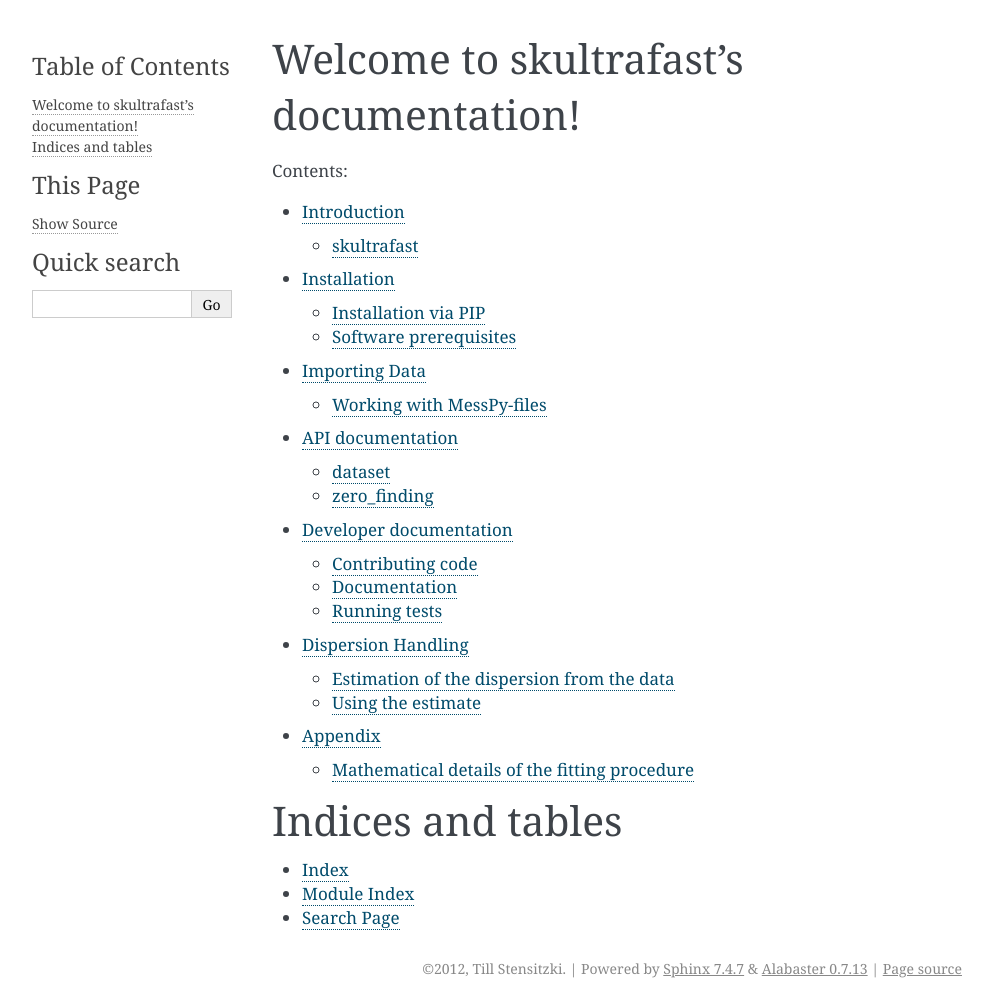
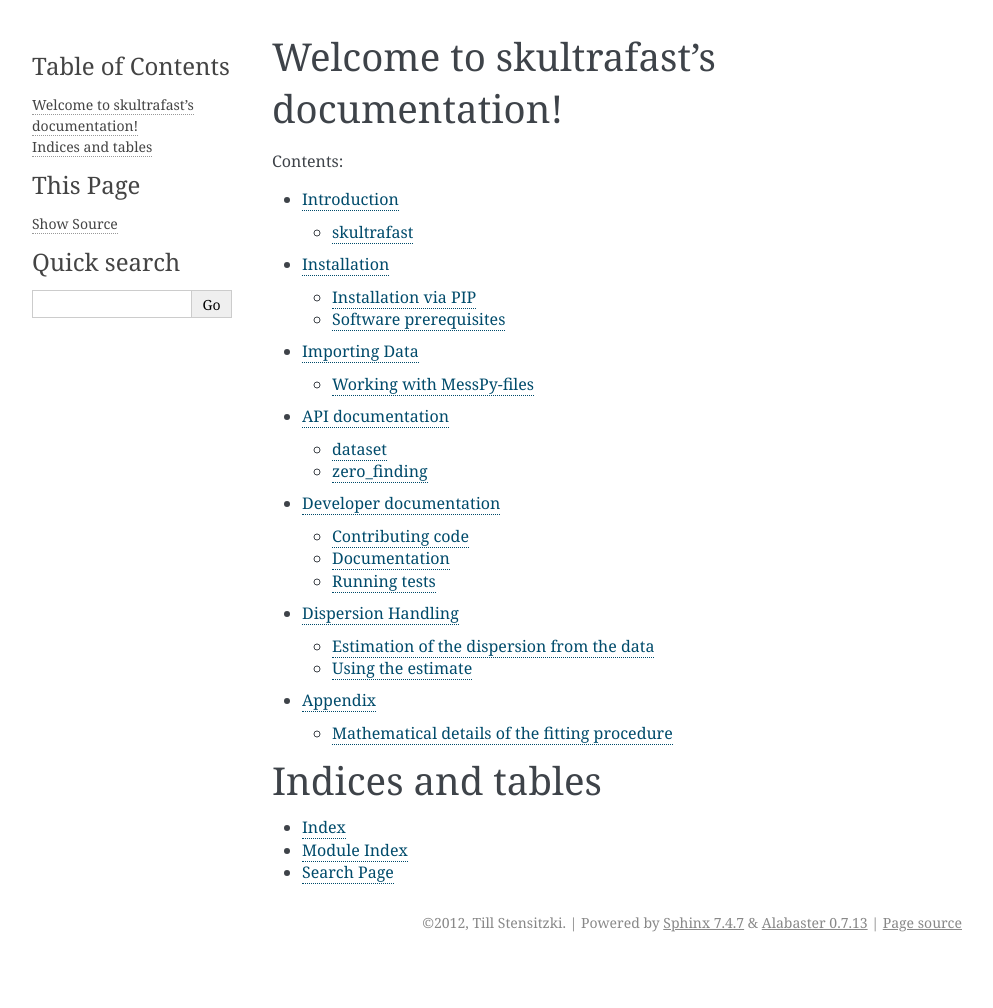
Before and after one commit to Tillsten/skultrafast, a Sphinx documentation site: the page built from docs/index.rst, in a window 1280 px wide and 1008 px high. Shown: the whole window, without its empty margins (148-1141 px from the left). Built offline with Sphinx 7.4.7, drawn with Linux system fonts in a browser that asks for light colours; pages that are not in the unit, such as notebooks, are missing from menus.

Commit message:
update doc theme

```diff
--- a/docs/conf.py
+++ b/docs/conf.py
@@ -111,7 +111,10 @@ html_theme = 'alabaster'
 # Theme options are theme-specific and customize the look and feel of a theme
 # further.  For a list of options available for each theme, see the
 # documentation.
-#html_theme_options = {}
+html_theme_options = {
+  'fixed_sidebar': True,
+  'font_size': 15,
+  }
 
 # Add any paths that contain custom themes here, relative to this directory.
 #html_theme_path = []
```
